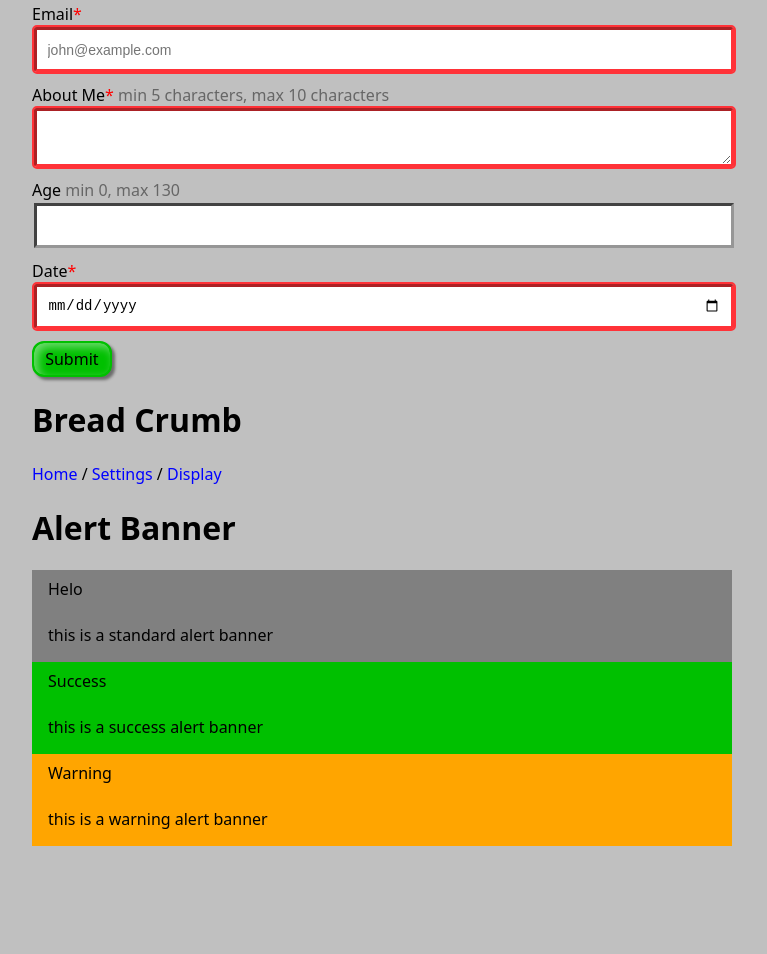
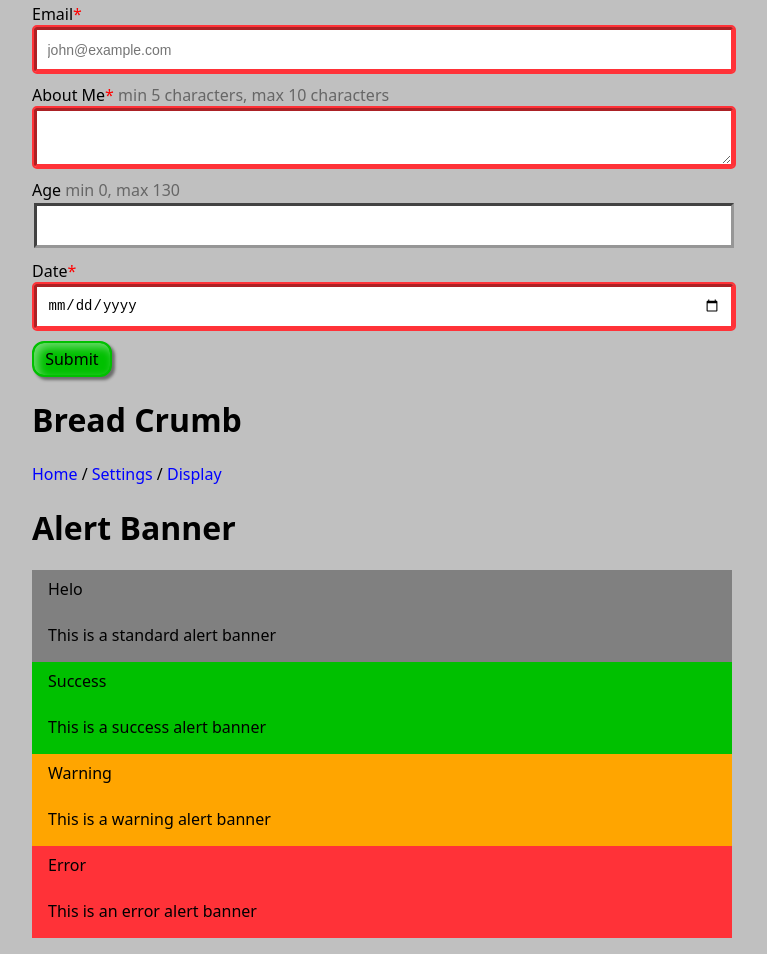
Before and after one commit to thirsty-wing/trumpet-css, a plain HTML site: page index.html in a window 1280 px wide. Shown: the part 491-1445 px from the top of the page, without its empty margins (258-1025 px from the left). Before the commit the page ends 1353 px from the top, so only its background shows below. Drawn offline with Linux system fonts and the light colour scheme.

Commit message:
feat: 🎸 add error alert banner

```diff
--- a/index.html
+++ b/index.html
@@ -195,15 +195,19 @@
       <h1>Alert Banner</h1>
       <div class="alert-banner">
         <div class="heading">Helo</div>
-        <div class="body">this is a standard alert banner</div>
+        <div class="body">This is a standard alert banner</div>
       </div>
       <div class="alert-banner -success">
         <div class="heading">Success</div>
-        <div class="body">this is a success alert banner</div>
+        <div class="body">This is a success alert banner</div>
       </div>
       <div class="alert-banner -warn">
         <div class="heading">Warning</div>
-        <div class="body">this is a warning alert banner</div>
+        <div class="body">This is a warning alert banner</div>
+      </div>
+      <div class="alert-banner -error">
+        <div class="heading">Error</div>
+        <div class="body">This is an error alert banner</div>
       </div>
     </main>
   </body>
```
